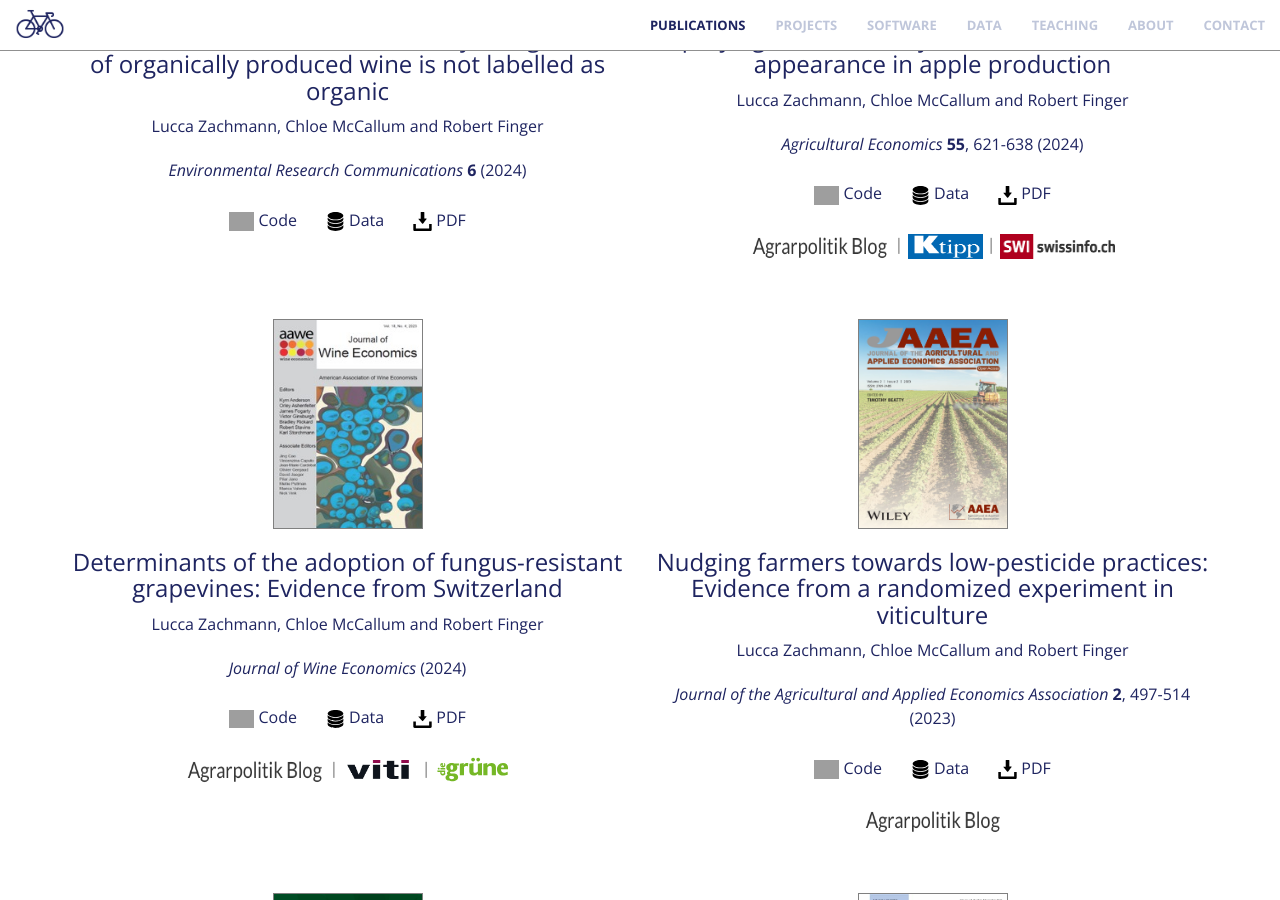
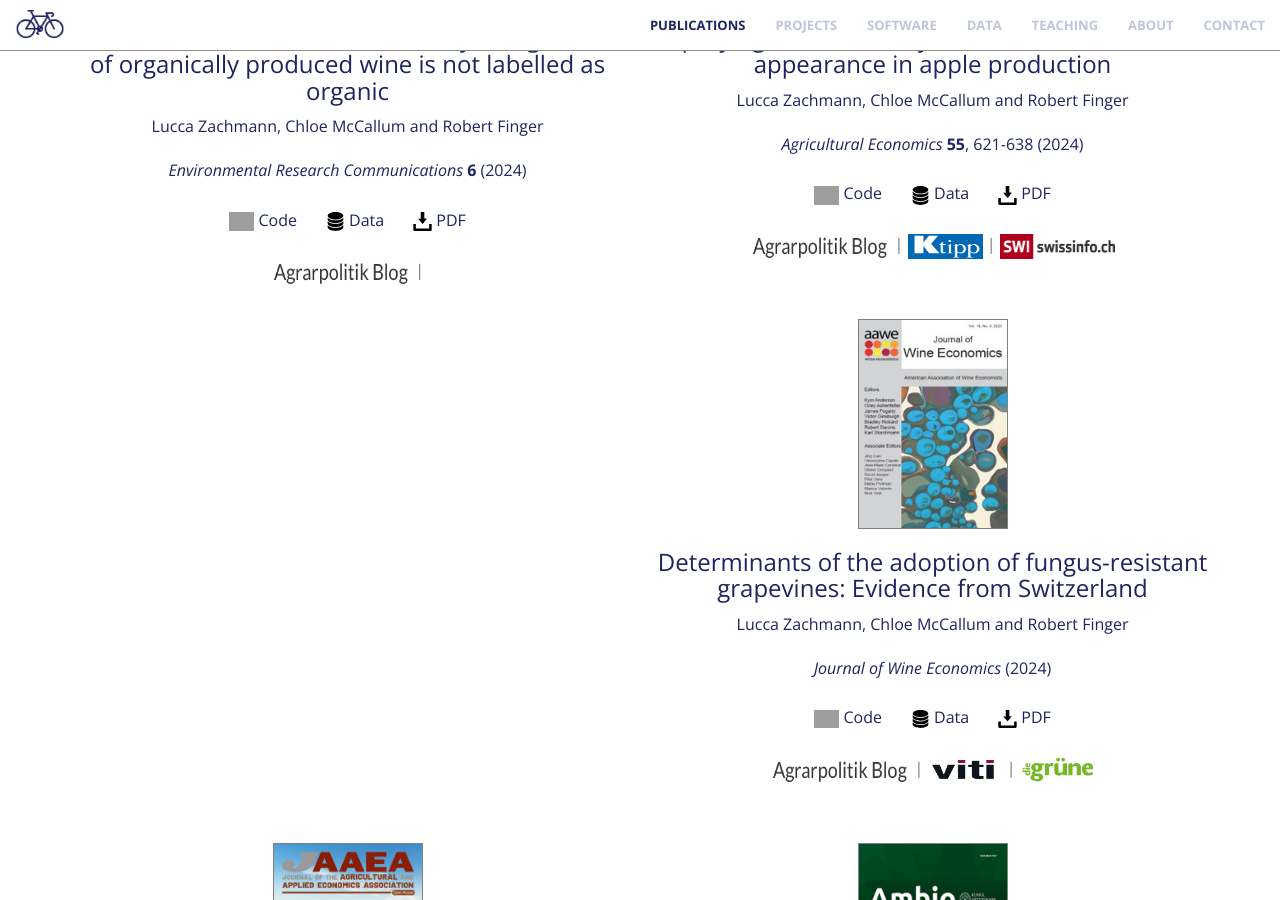
Before and after one commit to luccalino/luccalino.github.io, a Jekyll site: the page built from index.html, in a window 1280 px wide and 900 px high, scrolled down 1281 px. Built offline with Jekyll 4.4.1, drawn with Linux system fonts in a browser that asks for light colours; nearby versions of some CDN libraries; grey boxes are pictures that could not be loaded.

Commit message:
Update publications.html

```diff
--- a/_includes/publications.html
+++ b/_includes/publications.html
@@ -17,8 +17,9 @@
                       <p class="text-muted" style="color:#1E2460;"><i>Environmental Research Communications</i> <b>6</b> (2024)</p>
                       <p style="margin-bottom:0.15cm;"></p>
                       <p class="text-muted" style="color:#1E2460;"><a href="https://www.research-collection.ethz.ch/handle/20.500.11850/708037" target="_blank"><i><img src="img/logo/github-icon-1-logo-svgrepo-com.svg" style="cursor:pointer; height:0.5cm; weight: 0.5cm;"></i></a> Code &nbsp; &nbsp; &nbsp; <a href="https://www.research-collection.ethz.ch/handle/20.500.11850/568595" target="_blank"><i><img src="img/logo/data-storage-device-svgrepo-com.svg" style="cursor:pointer; height:0.5cm; weight: 0.5cm;"></i></a> Data &nbsp; &nbsp; &nbsp; <a href="https://iopscience.iop.org/article/10.1088/2515-7620/ad9383/pdf" target="_blank"><i><img src="img/logo/download-button-svgrepo-com.svg" style="cursor:pointer; height:0.5cm; weight: 0.5cm;"></i></a> PDF </p>
-                    <p style="margin-bottom:0.15cm;"></p>
-               <p style="margin-bottom:1cm;"></p>
+                      <p style="margin-bottom:0.15cm;"></p>
+                      <p class="text-muted"><a href="https://agrarpolitik-blog.com/2024/12/09/nicht-jeder-biologisch-erzeugte-wein-ist-mit-dem-biolabel-gekennzeichnet/" target="_blank"><img src="/img/agrarpolitik_blog.png" style="cursor:pointer" width="140" height="30"></a> |
+                      <p style="margin-bottom:1cm;"></p>
            </div>
            <div class="col-md-6 mb-4 text-center d-flex align-items-stretch">
                       <a class="fa fa-4x wow bounceIn text-primary" href="https://onlinelibrary.wiley.com/doi/10.1111/agec.12836" target="_blank"><img title="AE" alt="AE" src="img/agec.v55.3.cover.jpg" style="cursor:pointer;border:1px solid grey;" width="150" height="210"></a>
```
